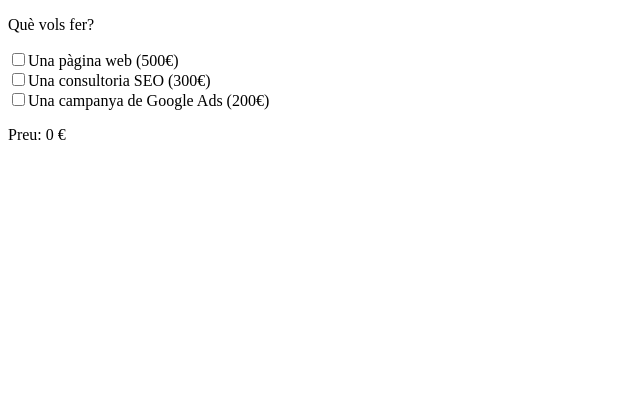
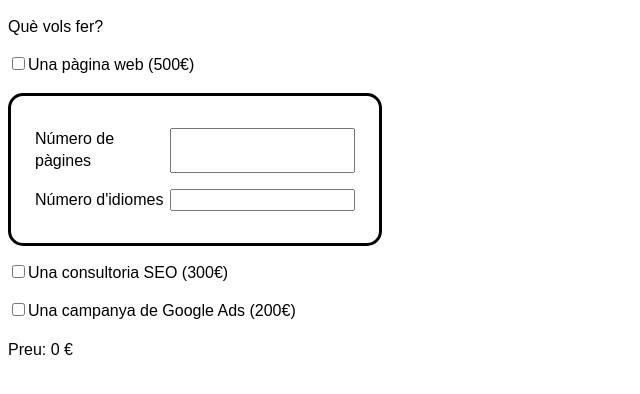
Before and after one commit to jordisz/S7, a Vue app: page / in a window 1280 px wide. Shown: the top 394 px of the page, without its empty margins (0-640 px from the left). Built offline with nearby package versions, Linux system fonts and the light colour scheme.

Commit message:
Add Panell component

```diff
--- a/src/App.vue
+++ b/src/App.vue
@@ -3,5 +3,8 @@
 </template>
 
 <style>
-
+body {
+  font-family: Arial, Helvetica, sans-serif;
+  line-height: 1.4;
+}
 </style>
--- /dev/null
+++ b/src/components/Panell.vue
@@ -0,0 +1,54 @@
+<template>
+  <div class="panell">
+      <div class="row">
+          <label>Número de pàgines</label>
+          <input type="text"
+            @keypress="filtraNumeros"
+            @keyup="$emit('paginesChanged', this.pagines)"
+            v-model="pagines">
+      </div>
+      <div class="row">
+          <label>Número d'idiomes</label>
+          <input type="text"
+            @keypress="filtraNumeros"
+            @keyup="$emit('idiomesChanged', this.idiomes)"
+            v-model="idiomes">
+      </div>
+  </div>
+</template>
+
+<script>
+export default {
+    name: "Panell",
+    data() {
+        return {
+            idiomes: '',
+            pagines: ''
+        }
+    },
+    methods: {
+        filtraNumeros(e) {
+            if(e.keyCode < 48 || e.keyCode > 57) {
+                e.preventDefault();
+            }
+        }
+    }
+}
+</script>
+
+<style>
+    .panell {
+        width: 320px;
+        border: 3px solid black;
+        border-radius: 15px;
+        padding: 2em 1.5em;
+        margin: 1em 0;
+    }
+    .row {
+        display: flex;
+        justify-content: space-between;
+    }
+    .row:first-of-type {
+        margin-bottom: 1em;
+    }
+</style>
--- a/src/views/Home.vue
+++ b/src/views/Home.vue
@@ -5,6 +5,9 @@
       <input type="checkbox" v-model="web">
       <label>Una pàgina web (500€)</label>
     </div>
+    <Panell
+      v-on:paginesChanged="addPagines"
+      v-on:idiomesChanged="addIdiomes"/>
     <div class="checkbox">
       <input type="checkbox" v-model="seo">
       <label>Una consultoria SEO (300€)</label>
@@ -19,16 +22,20 @@
 
 <script>
 // @ is an alias to /src
+import Panell from '@/components/Panell.vue'
 
 export default {
   name: 'Home',
   components: {
+    Panell
   },
   data() {
     return {
       web: false,
       seo: false,
       ads: false,
+      pagines: 0,
+      idiomes: 0
     }
   },
   computed: {
@@ -43,9 +50,26 @@ export default {
       if (this.ads) {
         total += 200;
       }
+      if (this.pagines > 0 && this.idiomes > 0) {
+        total += (this.pagines * this.idiomes * 30)
+      }
 
       return total;
+    }
+  },
+  methods: {
+    addPagines(str) {
+      this.pagines = +str;
+    },
+    addIdiomes(str) {
+      this.idiomes = +str;
     }
   }
 }
 </script>
+
+<style scoped>
+  .checkbox {
+    margin-bottom: 1em;
+  }
+</style>
```
